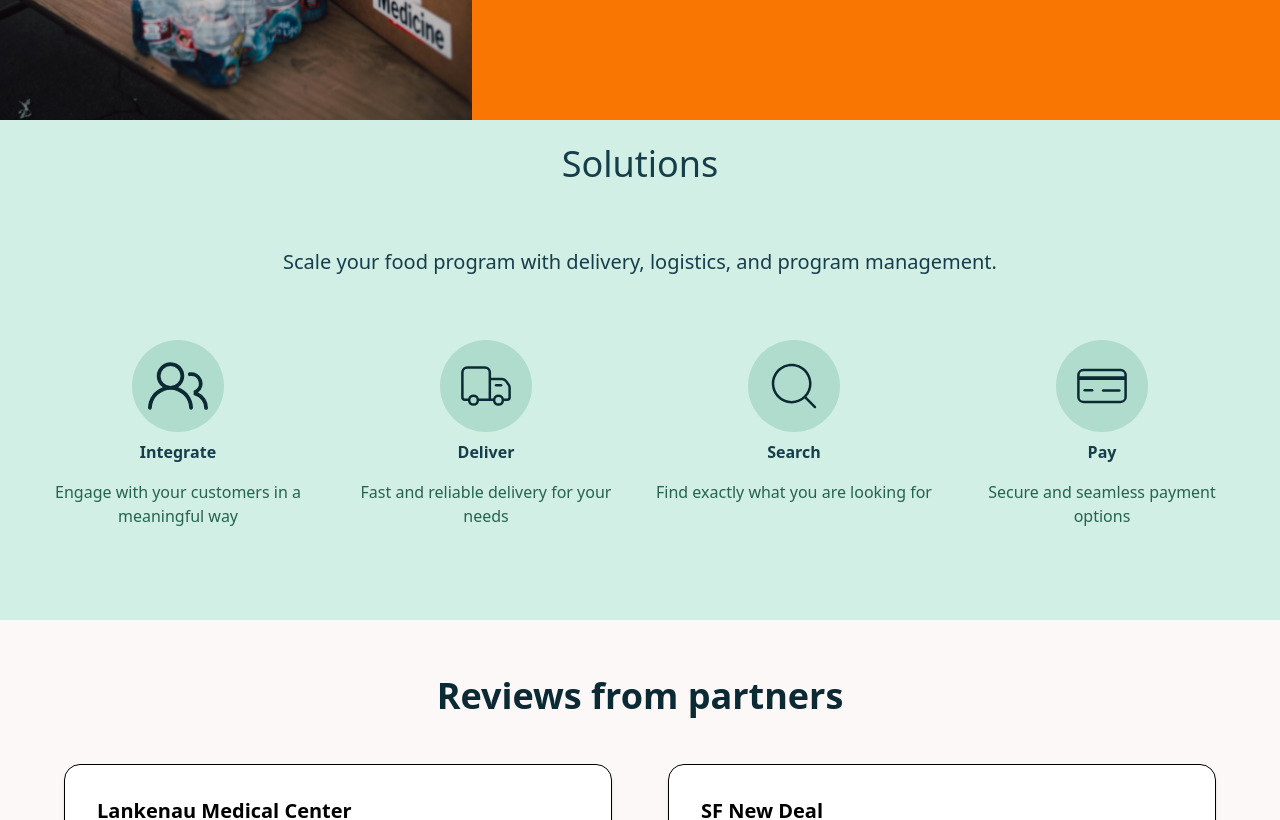
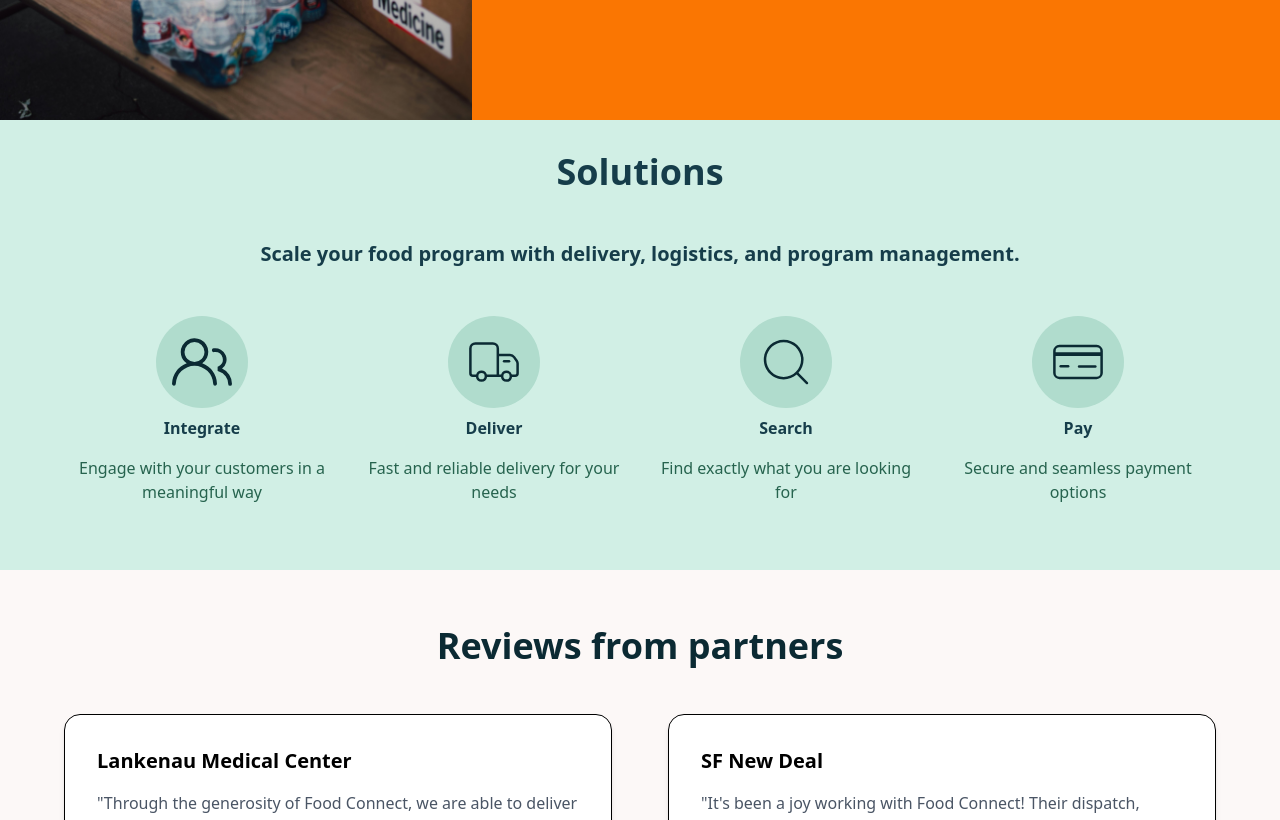
Before and after one commit to Vanshikaxxa/FeedAid_Connect, a Next.js app: page / in a window 1280 px wide. Shown: the part 660-1480 px from the top of the page. Built offline with nearby package versions, Linux system fonts and the light colour scheme.

Commit message:
solutions updated

```diff
--- a/public/components/Solutions.tsx
+++ b/public/components/Solutions.tsx
@@ -4,15 +4,17 @@ import { CiDeliveryTruck, CiSearch, CiCreditCard1 } from "react-icons/ci";
 
 const Solutions = () => {
   return (
-    <div className="bg-[#d1efe5] flex flex-col min-screen min-h-[500px] w-full px-4">
-      <h4 className="text-center text-[#163d4a] text-4xl md:m-6">Solutions</h4>
+    <div className="bg-[#d1efe5] flex flex-col min-screen min-h-[450px] w-full px-10">
+      <h4 className="text-center text-[#163d4a] font-bold text-4xl md:m-8">
+        Solutions
+      </h4>
 
-      <div className="text-center text-xl text-[#163d4a] my-10">
+      <div className="text-center font-semibold text-xl text-[#163d4a] my-4">
         Scale your food program with delivery, logistics, and program
         management.
       </div>
 
-      <div className="grid grid-cols-1 sm:grid-cols-2 lg:grid-cols-4 gap-8 m-6 justify-items-center">
+      <div className="grid grid-cols-1 sm:grid-cols-2 lg:grid-cols-4 gap-8 m-8 justify-items-center">
         <div className="flex flex-col items-center text-center w-full max-w-sm">
           <div className="p-4 bg-[#b0dccd] rounded-full">
             <GoPeople className="text-6xl text-[#0b2a33]" />
```
